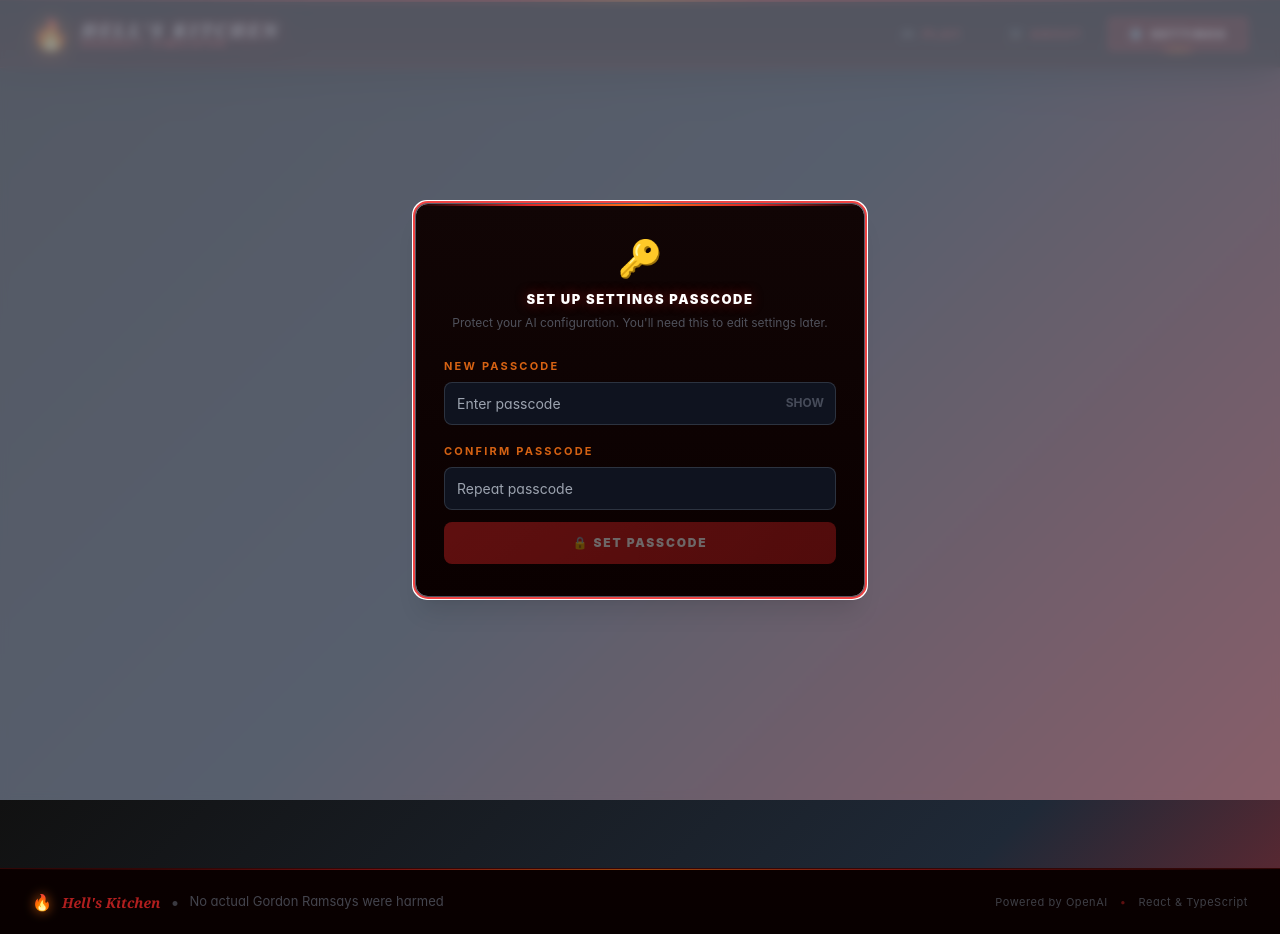
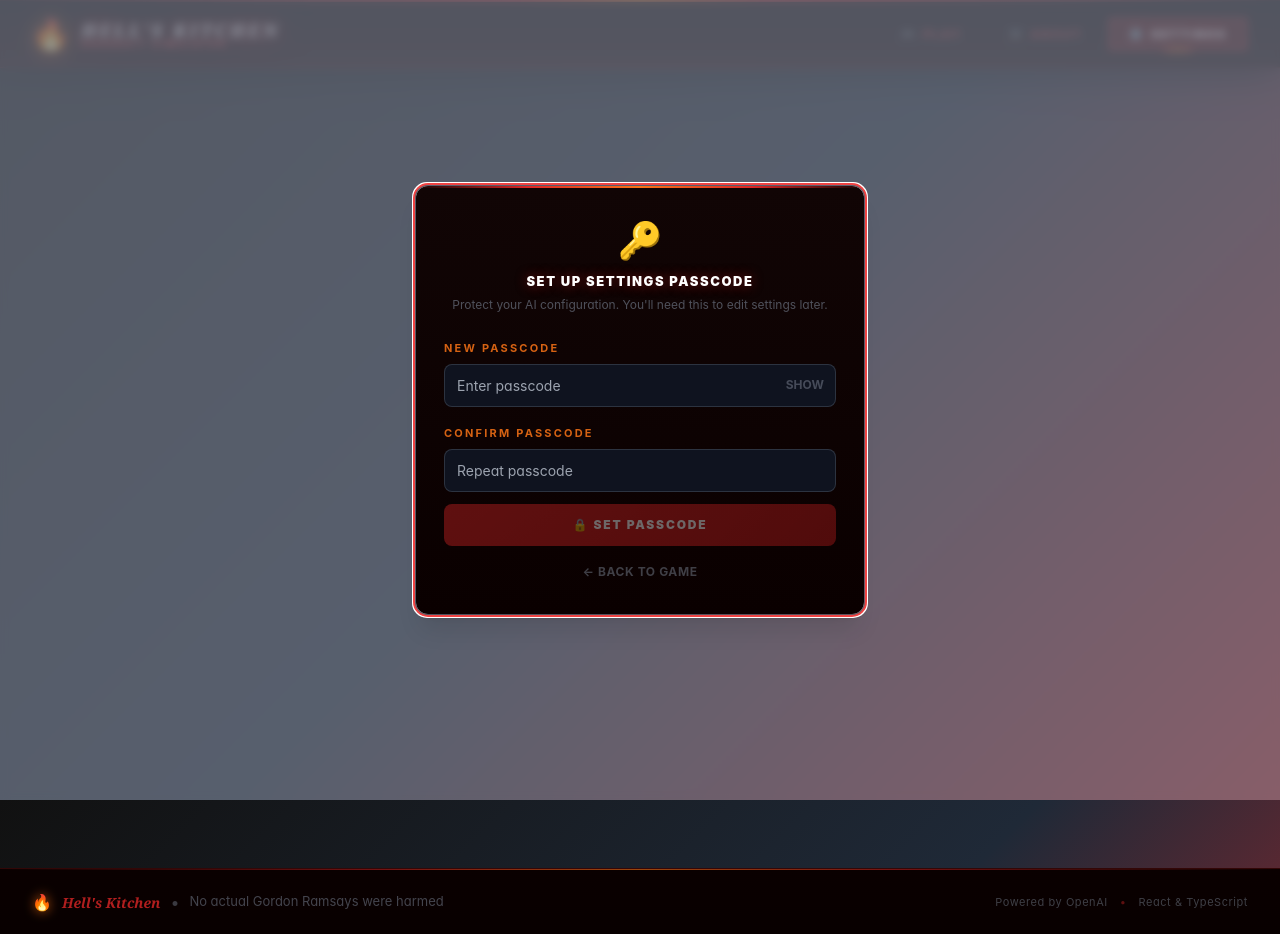
Before and after one commit to diazjhozua/ragebait-kitchen, a React (Vite) app: page /settings in a window 1280 px wide. Built offline with nearby package versions, Linux system fonts and the light colour scheme.

Commit message:
feat: add navigation back to game from settings passcode gate
- Add a "Back to game" link to the passcode gate for easier navigation
- Allow closing the settings modal via overlay or escape key to return to the previous view
- Provide an exit path during lockout, setup, and verification phases

```diff
--- a/src/pages/SettingsPage.tsx
+++ b/src/pages/SettingsPage.tsx
@@ -1,4 +1,5 @@
 import { useState } from 'react';
+import { useNavigate } from 'react-router-dom';
 import type { AppConfig } from '../types/config';
 import { useAppConfig } from '../hooks/useAppConfig';
 import { CONFIG_DEFAULTS, CONFIG_LIMITS } from '../utils/constants';
@@ -47,6 +48,25 @@ const hintStyle: React.CSSProperties = {
   marginTop: '4px',
 };
 
+// ── Back link shown inside the gate modal ─────────────────────────────────
+
+function BackLink({ onCancel }: { onCancel: () => void }) {
+  return (
+    <div className="text-center mt-4">
+      <button
+        type="button"
+        onClick={onCancel}
+        className="text-xs font-bold uppercase tracking-wider transition-colors"
+        style={{ color: 'rgba(107,114,128,0.55)' }}
+        onMouseEnter={e => (e.currentTarget.style.color = 'rgba(249,115,22,0.7)')}
+        onMouseLeave={e => (e.currentTarget.style.color = 'rgba(107,114,128,0.55)')}
+      >
+        ← Back to game
+      </button>
+    </div>
+  );
+}
+
 // ── Passcode gate modal ────────────────────────────────────────────────────
 
 function PasscodeGate({
@@ -56,6 +76,7 @@ function PasscodeGate({
   lockoutRemainingMs,
   onVerify,
   onSetup,
+  onCancel,
   clearError,
 }: {
   gateStatus: ReturnType<typeof useAppConfig>['gateStatus'];
@@ -64,6 +85,7 @@ function PasscodeGate({
   lockoutRemainingMs: number;
   onVerify: (p: string) => Promise<boolean>;
   onSetup: (p: string) => Promise<{ backupCode: string }>;
+  onCancel: () => void;
   clearError: () => void;
 }) {
   const [input, setInput] = useState('');
@@ -110,11 +132,12 @@ function PasscodeGate({
             Please wait before trying again.
           </p>
           <div
-            className="font-black text-5xl tabular-nums"
+            className="font-black text-5xl tabular-nums mb-6"
             style={{ color: '#f97316', textShadow: '0 0 20px rgba(249,115,22,0.6)' }}
           >
             {lockoutSec}s
           </div>
+          <BackLink onCancel={onCancel} />
         </div>
       )}
 
@@ -232,6 +255,7 @@ function PasscodeGate({
             >
               {isLoading ? 'Setting up...' : '🔒 Set Passcode'}
             </button>
+            <BackLink onCancel={onCancel} />
           </div>
         </form>
       )}
@@ -300,6 +324,7 @@ function PasscodeGate({
             >
               {isLoading ? 'Verifying...' : '🔓 Unlock Settings'}
             </button>
+            <BackLink onCancel={onCancel} />
           </div>
         </form>
       )}
@@ -360,6 +385,8 @@ function SliderField({
 // ── SettingsPage ───────────────────────────────────────────────────────────
 
 export default function SettingsPage() {
+  const navigate = useNavigate();
+
   const {
     config,
     isLoading,
@@ -482,9 +509,9 @@ export default function SettingsPage() {
       {/* Passcode gate modal */}
       <Modal
         isOpen={gateStatus !== 'unlocked'}
-        onClose={() => {}}
-        closeOnOverlayClick={false}
-        closeOnEscape={false}
+        onClose={() => navigate(-1)}
+        closeOnOverlayClick={true}
+        closeOnEscape={true}
         showCloseButton={false}
         size="sm"
         contentClassName="rounded-xl overflow-hidden"
@@ -499,6 +526,7 @@ export default function SettingsPage() {
             lockoutRemainingMs={lockoutRemainingMs}
             onVerify={handleVerify}
             onSetup={handleSetup}
+            onCancel={() => navigate(-1)}
             clearError={clearError}
           />
         </div>
```
